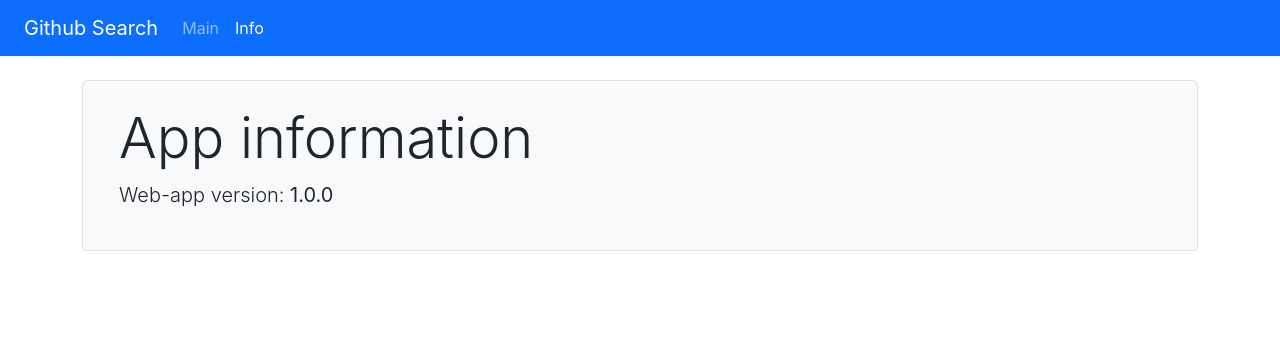
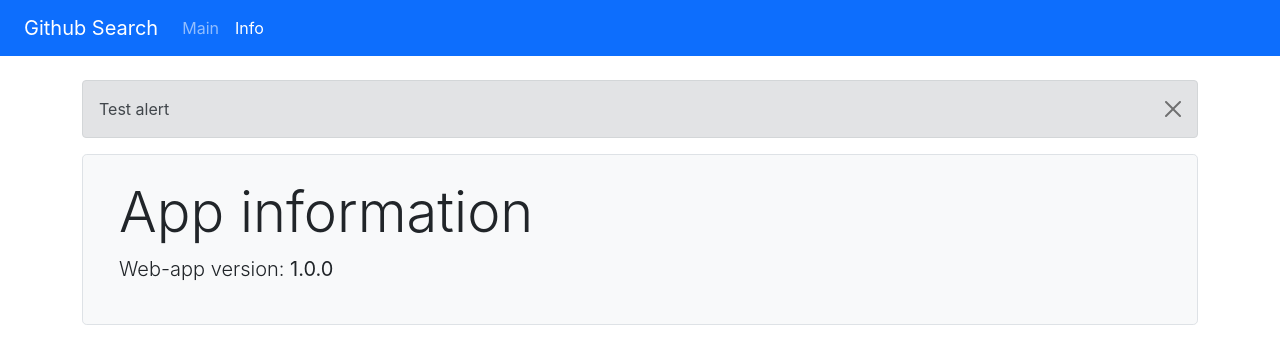
Before and after one commit to Listopad02/react-github, a React (Create React App) app: page /about in a window 1280 px wide. Shown: the top 364 px of the page. Built offline with nearby package versions, Linux system fonts and the light colour scheme.

Commit message:
alert component created

```diff
--- a/src/App.js
+++ b/src/App.js
@@ -3,19 +3,24 @@ import { Home } from "./pages/Home";
 import { About } from "./pages/About";
 import { Profile } from "./pages/Profile";
 import { BrowserRouter, Route, Routes } from "react-router-dom";
+import { Alert } from "./components/Alert";
+import { AlertState } from "./context/alert/alertState";
 
 function App() {
   return (
-    <BrowserRouter>
+    <AlertState>
+      <BrowserRouter>
       <Navbar />
       <div className="container pt-4">
+        <Alert alert={{text: 'Test alert'}} />
         <Routes>
           <Route path="/" exact element={<Home />} />
           <Route path="/about" element={<About />} />
           <Route path="/profile/:name" element={<Profile />} />
         </Routes>
       </div>
-    </BrowserRouter>
+      </BrowserRouter>
+    </AlertState>
   );
 }
 
--- /dev/null
+++ b/src/components/Alert.js
@@ -0,0 +1,10 @@
+export const Alert = ({alert}) => {
+
+    return (
+        <div className={`alert alert-${alert.type || 'secondary'} alert-dismissible`}
+             role="alert">
+            { alert.text }
+            <button type="button" className="btn-close" aria-label="Close"></button>
+        </div>
+    )
+}
--- a/src/components/Card.js
+++ b/src/components/Card.js
@@ -5,7 +5,7 @@ export const Card = () => (
         <img src={''} alt={''} className="card-image-top" />
         <div className="card-body">
             <h5 className="card-title">ReactJS</h5>
-            <Link to={"/profile/" + 'React'} className="btn btn-primary">Open</Link>
+            <Link to={"/profile/"} className="btn btn-primary">Open</Link>
         </div>
     </div>
 )
--- /dev/null
+++ b/src/context/alert/alertContext.js
@@ -0,0 +1,3 @@
+import { createContext } from "react";
+
+export const AlertContext = createContext()
--- /dev/null
+++ b/src/context/alert/alertState.js
@@ -0,0 +1,10 @@
+import { AlertContext } from "./alertContext"
+
+export const AlertState  = ({children}) => {
+
+    return (
+        <AlertContext.Provider>
+            { children }
+        </AlertContext.Provider>
+    )
+}
```
